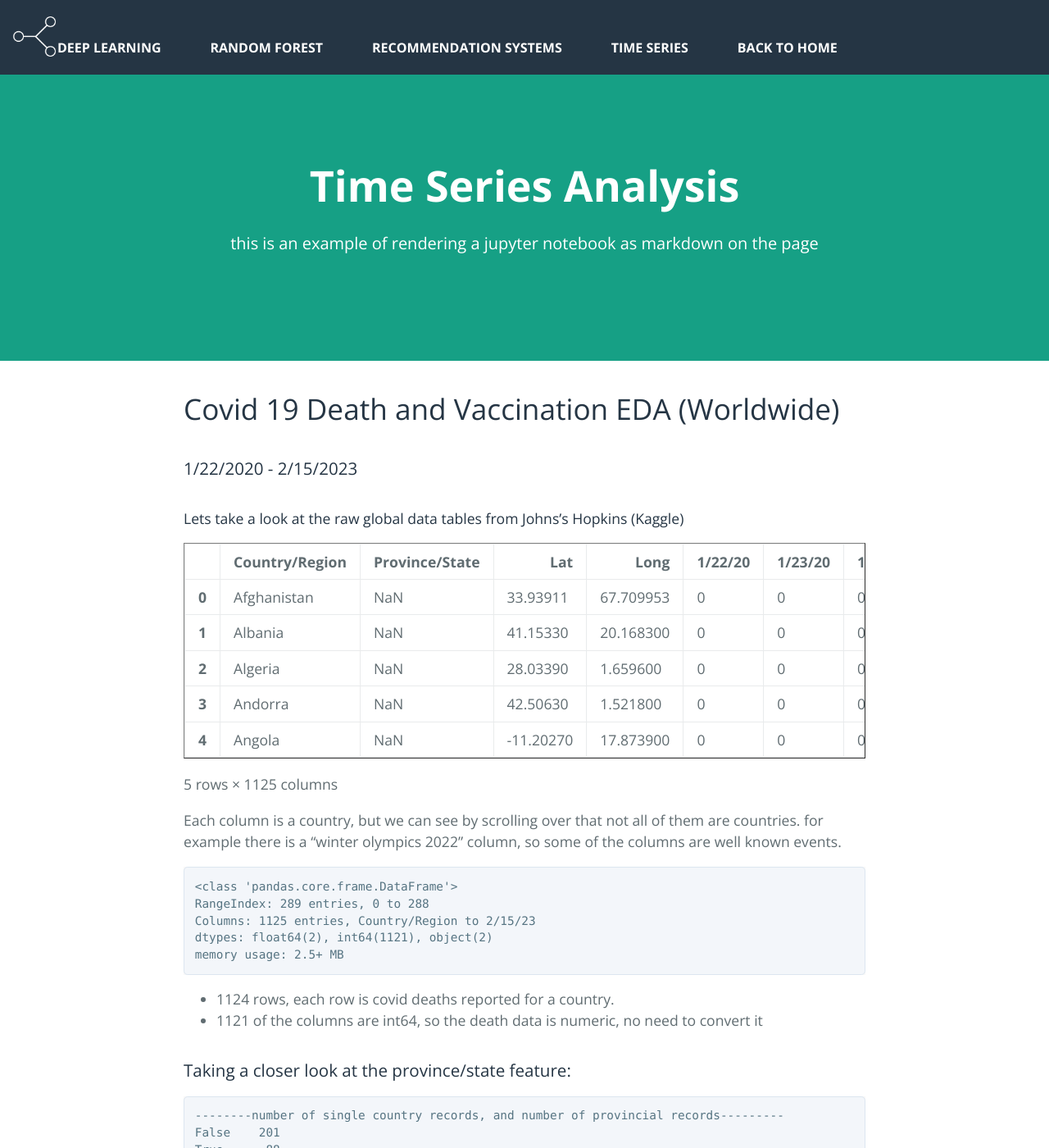
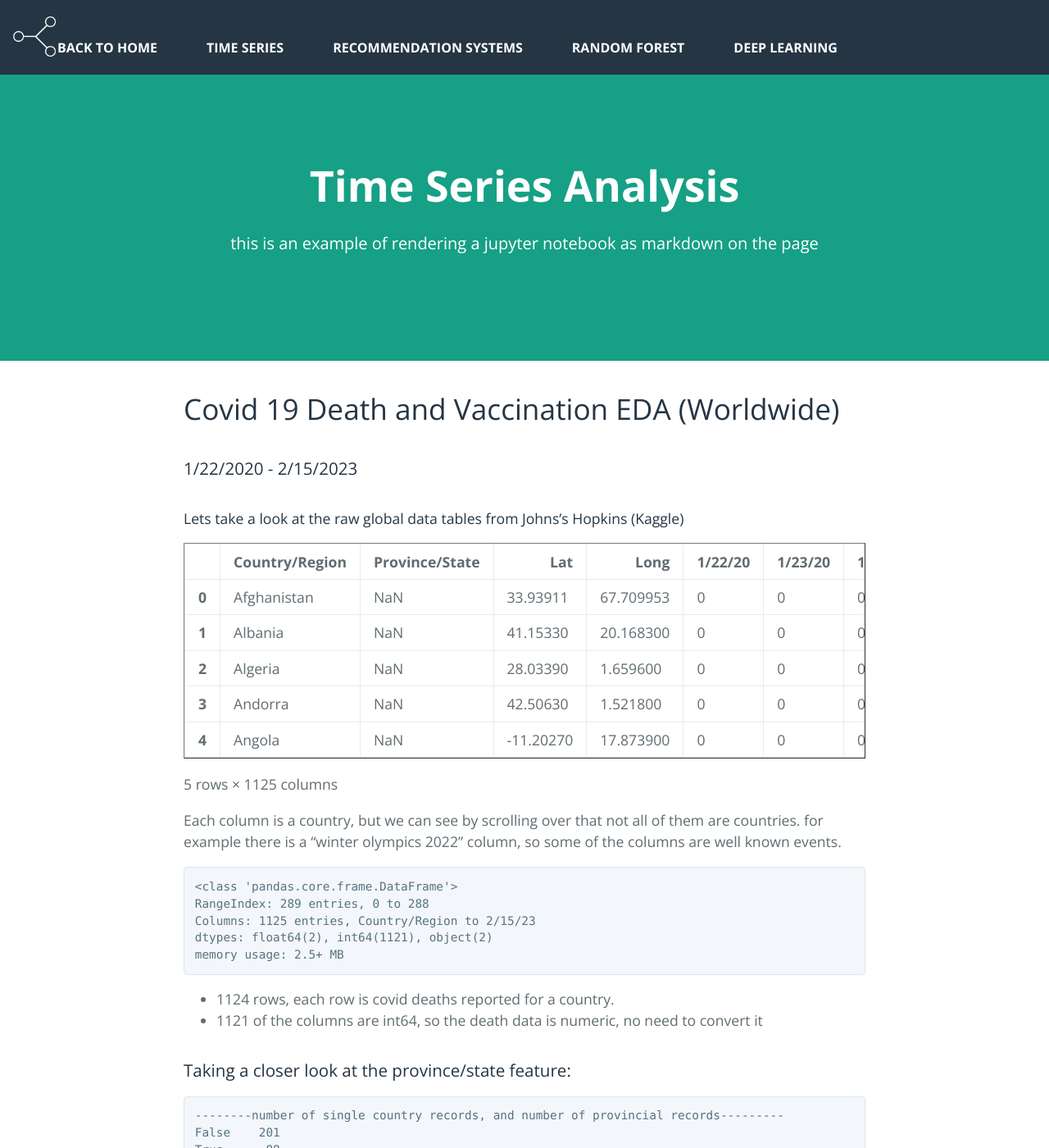
Before and after one commit to benjamin-j-cooper/benjamin-j-cooper.github.io, a Jekyll site: the page built from docs/tsa.md, in a window 1280 px wide and 1400 px high. Shown: the whole window at 82% size. Built offline with Jekyll 4.4.1, drawn with Linux system fonts in a browser that asks for light colours; nearby versions of some CDN libraries.

```diff
--- a/docs/_sass/jekyll-theme-cayman.scss
+++ b/docs/_sass/jekyll-theme-cayman.scss
@@ -116,8 +116,8 @@ a {
 
 .btn-container {
   background-color: #fff;
-  padding-top: 3rem;
-  padding-bottom: 3rem;
+  padding-top: 1.5rem;
+  padding-bottom: 1.5rem;
 
 }
 
@@ -605,7 +605,7 @@ a {
   }
   .menu li{
     list-style: none;
-    float: right;
+    float: left;
     z-index: 999;
   }
   .menu a {
```
